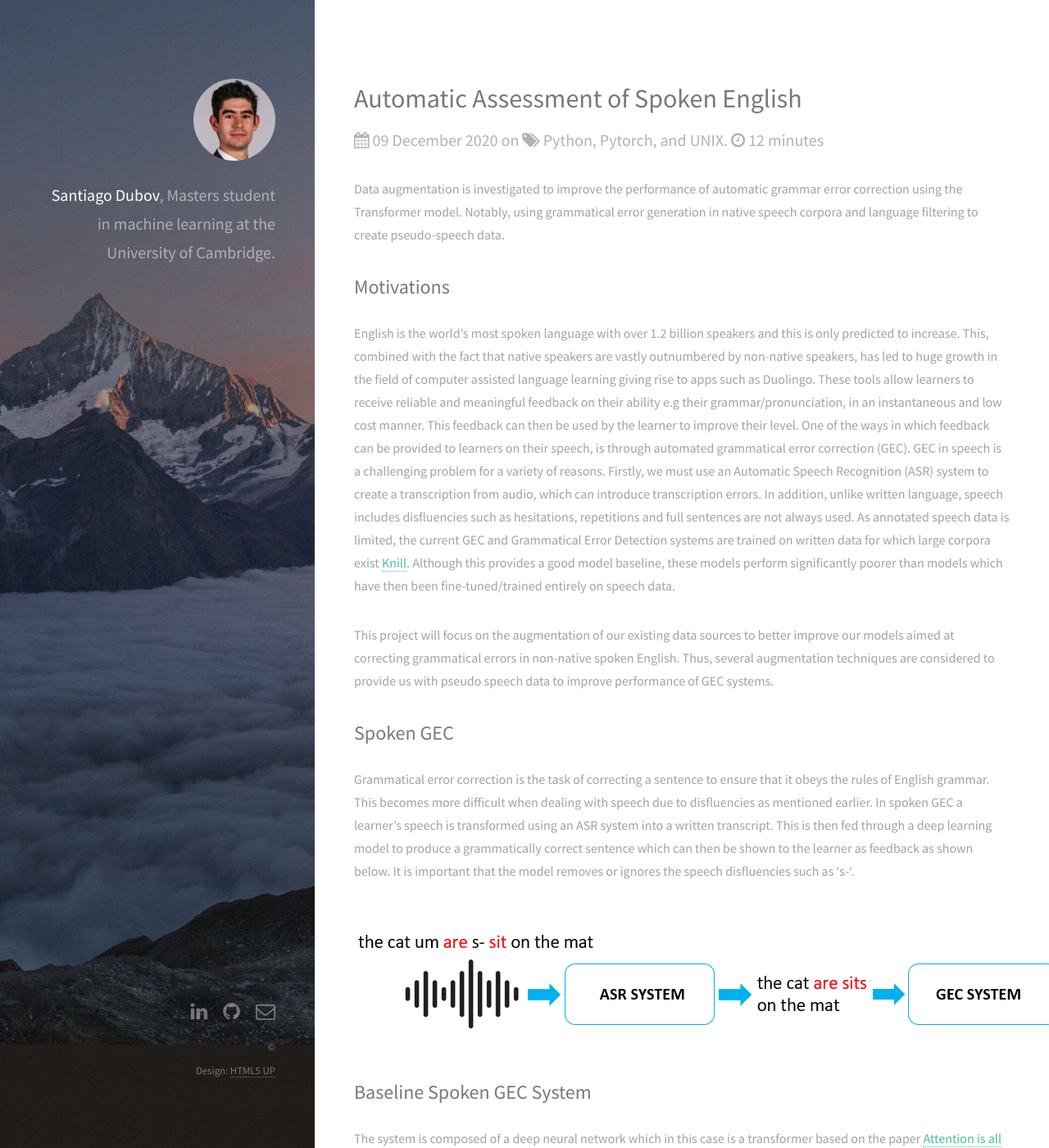
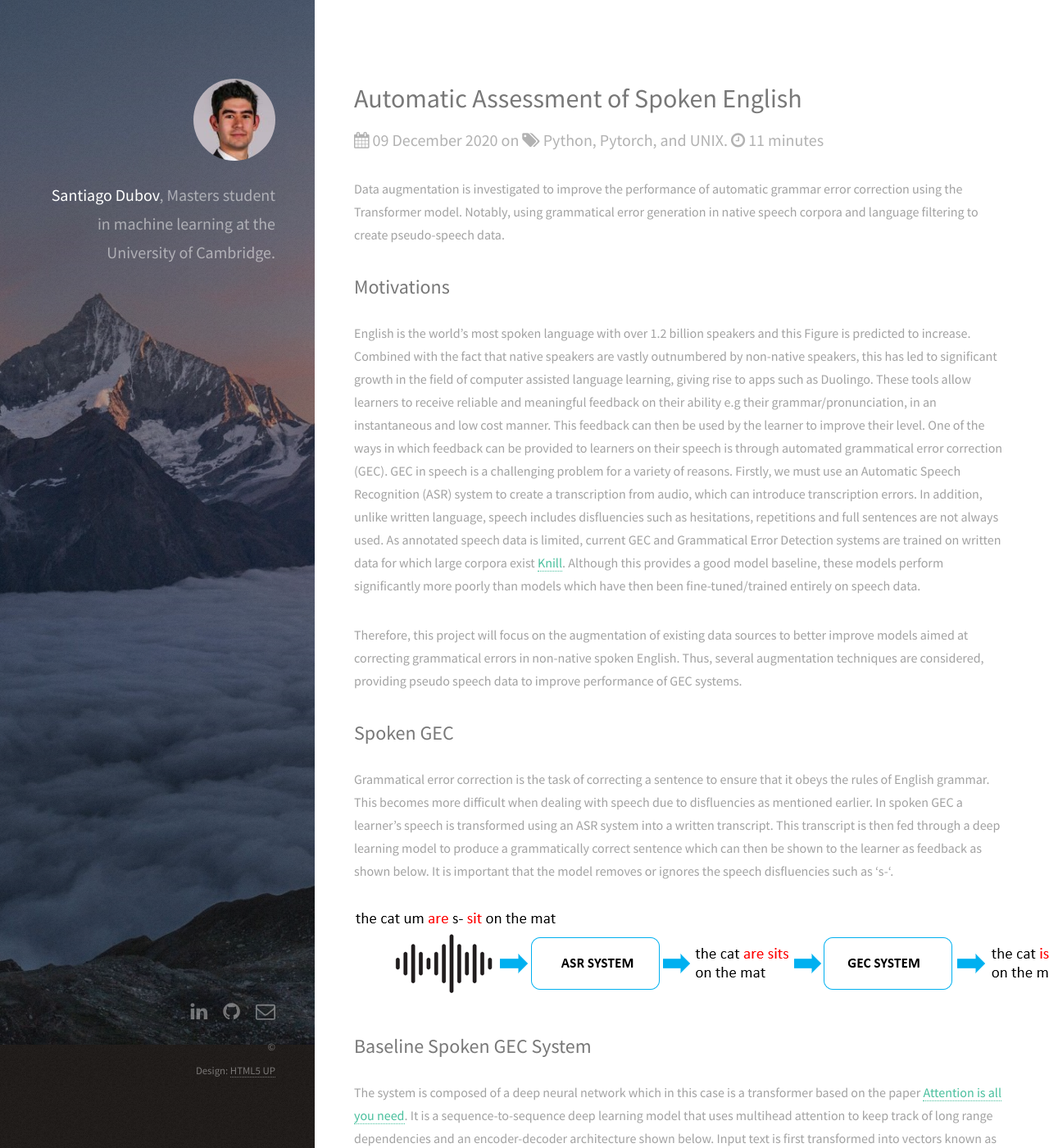
Before and after one commit to Santiago-Dubov/Santiago-Dubov.github.io, a Jekyll site: the page built from _posts/2020-12-09-Automatic_Assessment_of_English.markdown, in a window 1280 px wide and 1400 px high. Shown: the whole window at 82% size. Built offline with Jekyll 4.4.1, drawn with Linux system fonts in a browser that asks for light colours; some of the changed text lies outside the part shown.

Commit message:
updated text and images

````diff
--- a/_posts/2020-12-09-Automatic_Assessment_of_English.markdown
+++ b/_posts/2020-12-09-Automatic_Assessment_of_English.markdown
@@ -10,19 +10,18 @@ Data augmentation is investigated to improve the performance of automatic gramma
 
 ## Motivations
 
-English is the world's most spoken language with over 1.2 billion speakers and this is only predicted to increase. This, combined with the fact that native speakers are vastly outnumbered by non-native speakers, has led to huge growth in the field of computer assisted language learning giving rise to apps such as Duolingo. These tools allow learners to receive reliable and meaningful feedback on their ability e.g their grammar/pronunciation, in an instantaneous and low cost manner. This feedback can then be used by the learner to improve their level. One of the ways in which feedback can be provided to learners on their speech, is through automated grammatical error correction (GEC). GEC in speech is a challenging problem for a variety of reasons. Firstly, we must use an Automatic Speech Recognition (ASR) system to create a transcription from audio, which can introduce transcription errors. In addition, unlike written language, speech includes disfluencies such as hesitations, repetitions and full sentences are not always used. As annotated speech data is limited, the current GEC and Grammatical Error Detection systems are trained on written data for which large corpora exist [Knill][knill]. Although this provides a good model baseline, these models perform significantly poorer than models which have then been fine-tuned/trained entirely on speech data.
+English is the world's most spoken language with over 1.2 billion speakers and this Figure is predicted to increase. Combined with the fact that native speakers are vastly outnumbered by non-native speakers, this has led to significant growth in the field of computer assisted language learning, giving rise to apps such as Duolingo. These tools allow learners to receive reliable and meaningful feedback on their ability e.g their grammar/pronunciation, in an instantaneous and low cost manner. This feedback can then be used by the learner to improve their level. One of the ways in which feedback can be provided to learners on their speech is through automated grammatical error correction (GEC). GEC in speech is a challenging problem for a variety of reasons. Firstly, we must use an Automatic Speech Recognition (ASR) system to create a transcription from audio, which can introduce transcription errors. In addition, unlike written language, speech includes disfluencies such as hesitations, repetitions and full sentences are not always used. As annotated speech data is limited, current GEC and Grammatical Error Detection systems are trained on written data for which large corpora exist [Knill][knill]. Although this provides a good model baseline, these models perform significantly more poorly than models which have then been fine-tuned/trained entirely on speech data.
 
- This project will focus on the augmentation of our existing data sources to better improve our models aimed at correcting grammatical errors in non-native spoken English. Thus, several augmentation techniques are considered to provide us with pseudo speech data to improve performance of GEC systems.
-
+ Therefore, this project will focus on the augmentation of existing data sources to better improve models aimed at correcting grammatical errors in non-native spoken English. Thus, several augmentation techniques are considered, providing pseudo speech data to improve performance of GEC systems.
 
 ## Spoken GEC
 
-Grammatical error correction is the task of correcting a sentence to ensure that it obeys the rules of English grammar. This becomes more difficult when dealing with speech due to disfluencies as mentioned earlier. In spoken GEC a learner's speech is transformed using an ASR system into a written transcript. This is then fed through a deep learning model to produce a grammatically correct sentence which can then be shown to the learner as feedback as shown below. It is important that the model removes or ignores the speech disfluencies such as 's-'.
+Grammatical error correction is the task of correcting a sentence to ensure that it obeys the rules of English grammar. This becomes more difficult when dealing with speech due to disfluencies as mentioned earlier. In spoken GEC a learner's speech is transformed using an ASR system into a written transcript. This transcript is then fed through a deep learning model to produce a grammatically correct sentence which can then be shown to the learner as feedback as shown below. It is important that the model removes or ignores the speech disfluencies such as 's-'.
 
 ![texture theme preview](/images/gec-ede.PNG)
 
 ## Baseline Spoken GEC System
-The system is composed of a deep neural network which in this case is a transformer based on the paper [Attention is all you need][attention]. It is a sequence to sequence deep learning model that uses multihead attention to keep track of long range dependencies and an encoder decoder architecture shown below. Input text is first transformed into vectors known as word embeddings which are then passed into the model.
+The system is composed of a deep neural network which in this case is a transformer based on the paper [Attention is all you need][attention]. It is a sequence-to-sequence deep learning model that uses multihead attention to keep track of long range dependencies and an encoder-decoder architecture shown below. Input text is first transformed into vectors known as word embeddings which are then passed into the model.
 
 ![texture theme preview](/images/transformer.png)
 
@@ -89,16 +88,7 @@ We train a model on the CLC and a model on all the written data in table show ab
 | CLC + BEA      | 38.7M              | 0.477     | 0.498    |
 
 
-## Initial Results
-
-The model was trained for 20 epochs using a GPU and then the best epoch was evaluated on the unseen spoken test sets BULATS and NICT. We can see below the [GLEU scores][gleu-score] for a model trained on the CLC corpus and a model trained on additional data from the 2019 [BEA task][bea]. Despite using almost 50% more data the improvements are almost negligible in the second model: adding more written data will not improve our model.
-
-| Model data     | &nbsp; &nbsp; &nbsp; Data size /tokens  | &nbsp; &nbsp; &nbsp; NICT      | &nbsp; &nbsp; &nbsp; BULATS   |
-| :-------------:| ------------------:|---------: |---------:|
-| CLC            | 25M                | 0.475     | 0.493    |
-| CLC + BEA      | 38.7M              | 0.477     | 0.498    |
-
-To give a valid comparison for the performance that could be obtained if labelled speech data was available, we apply K-fold cross validation fine-tuning our previous model on the NICT corpus. We split the corpus into 5 folds and concatenate our predictions for each fold before calculating a GLEU score shown in the table below. We note immediately that fine-tuning on speech data gives a drastic increase in performance on our spoken evaluation sets. This provides us with a good estimate for the results that would be obtained for a model trained solely on speech data and motivates data augmentation.
+To provide a valid comparison for the performance that could be obtained if labelled speech data was available, we applied K-fold cross validation fine-tuning our previous model on the NICT corpus. We split the corpus into 5 folds and concatenated our predictions for each fold before calculating a GLEU score shown in table \ref{tab:finetuning}. We observed that fine-tuning on speech data yields a drastic increase in performance on the spoken evaluation sets. This provides us with a good estimate for results that would be obtained for a model trained solely on speech data and motivates data augmentation.
 
 ![texture theme preview](/images/cross_validation.png)
 * Cross validation *
@@ -110,9 +100,7 @@ To give a valid comparison for the performance that could be obtained if labelle
 
 ### Grammatical Error Generation
 
-Preliminary experiments showed that filtering by absolute perplexity provided data with the greatest similarity to authentic speech corpora and so it is used in the experiments reported here. The baseline CLC+BEA model is fine-tuned for an additional 3 epochs on 3 different versions of the augmented Switchboard. GLEU scores are shown for the best epoch in table \ref{tab:filtering_results}.
-
-Firstly we notice that despite the lower perplexity evaluated by our language model, which showed that Switchboard when augmented resembles our speech test sets more than the written data, fine-tuning results show a decrease or in the case of heavy filtering, a very small increase on BULATS. However, the results clearly show that filtering positively affects our results and that the more we filter the closer the domain of our augmented data to our evaluation data.
+ Preliminary experiments showed that filtering by absolute perplexity provided data with the greatest similarity to authentic speech corpora, so was used in the experiments reported here. The baseline CLC+BEA model was subsequently fine-tuned for an additional 3 epochs on 3 different versions of the augmented Switchboard. GLEU scores are shown for the best epoch in Table \ref{tab:filtering_results}. Firstly we notice that despite the lower perplexity evaluated by our proposed language model, which showed that Switchboard, when augmented resembles the speech test sets more than the written data, fine-tuning results exhibited a decrease or, in the case of heavy filtering, a very small increase on BULATS. However, the results clearly demonstrate that filtering positively affects our results and that the more we filter the closer the domain of our augmented data to our evaluation data.
 
 ```scss
 body {
````
Also changed, not shown: other parts of _posts/2020-12-09-Automatic_Assessment_of_English.markdown (+1 -1 lines), images/gec-ede.PNG.
